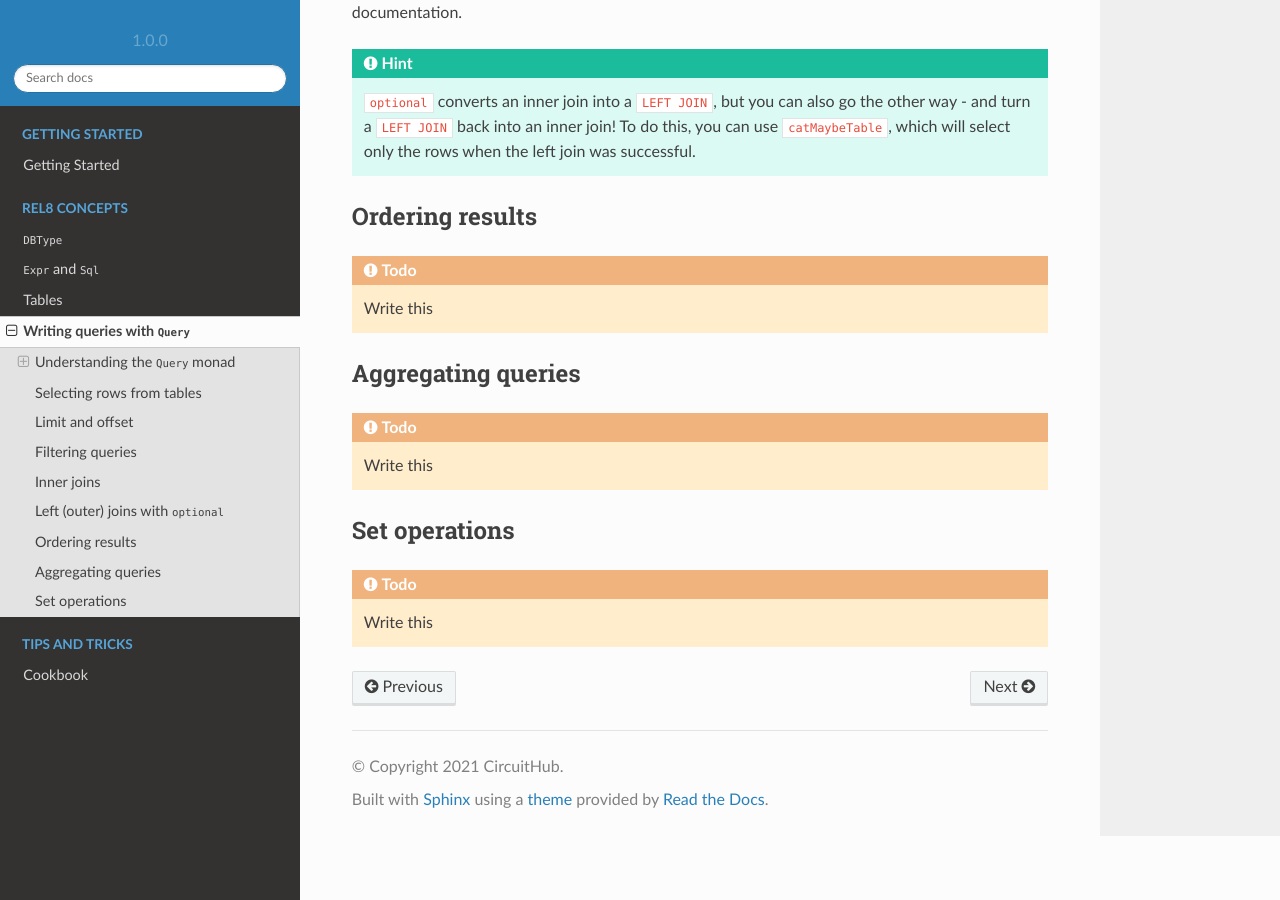
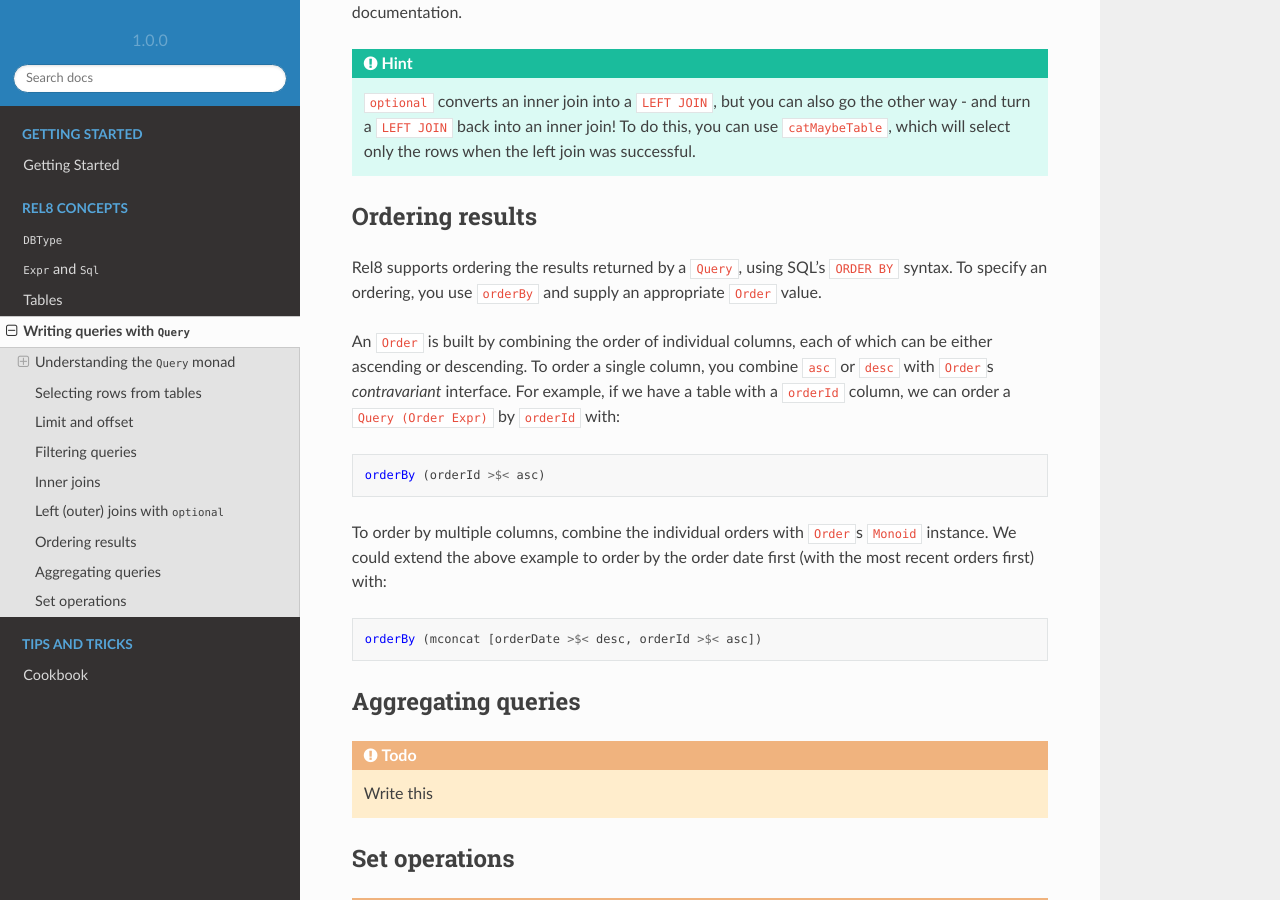
Before and after one commit to circuithub/rel8, a Sphinx documentation site: the page built from docs/concepts/queries.rst, in a window 1280 px wide and 900 px high, scrolled down 5176 px. Built offline with Sphinx 7.4.7 and the Read the Docs theme 2.0.0, drawn with Linux system fonts in a browser that asks for light colours.

Commit message:
Rough documentation for constructing orderings

```diff
--- a/docs/concepts/queries.rst
+++ b/docs/concepts/queries.rst
@@ -241,9 +241,23 @@ operate on ``Maybe``. For more details, see the API documentation.
 Ordering results
 ----------------
 
-.. todo::
+Rel8 supports ordering the results returned by a ``Query``, using SQL's ``ORDER
+BY`` syntax. To specify an ordering, you use ``orderBy`` and supply an
+appropriate ``Order`` value.
 
-  Write this
+An ``Order`` is built by combining the order of individual columns, each of
+which can be either ascending or descending. To order a single column, you
+combine ``asc`` or ``desc`` with ``Order``\s *contravariant* interface. For
+example, if we have a table with a ``orderId`` column, we can order a ``Query
+(Order Expr)`` by ``orderId`` with::
+
+  orderBy (orderId >$< asc)
+
+To order by multiple columns, combine the individual orders with ``Order``\s
+``Monoid`` instance. We could extend the above example to order by the order
+date first (with the most recent orders first) with::
+
+  orderBy (mconcat [orderDate >$< desc, orderId >$< asc])
 
 Aggregating queries
 -------------------
```
